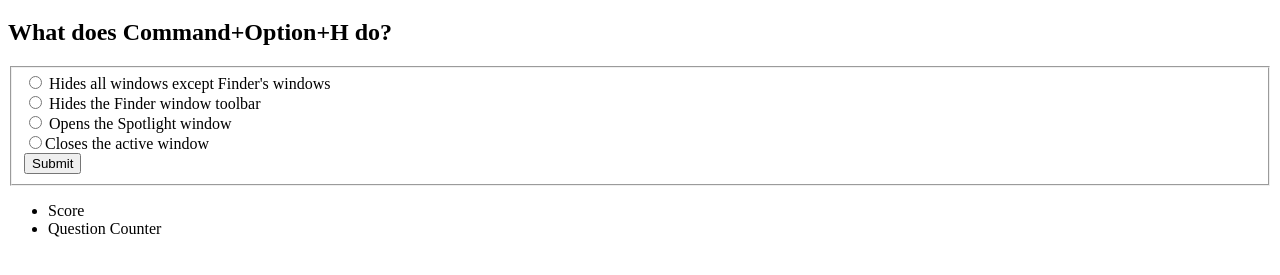
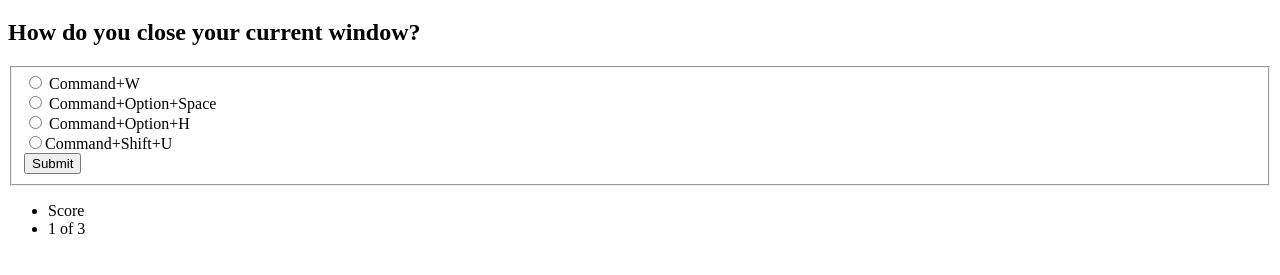
Before and after one commit to nw-iguana/brandon-jonathan-quiz-app, a plain HTML site: page wireframe.html in a window 1280 px wide. Both pictures are taken after a click on the button "Start". Shown: the part 87-362 px from the top of the page. Drawn offline with nearby package versions, Linux system fonts and the light colour scheme.

Commit message:
latest changes

```diff
--- a/index.js
+++ b/index.js
@@ -84,26 +84,31 @@ function generateQuestion(question, answers) {
             <h2 class="question">
                 ${question}
             </h2>
-            <form>
-                <fieldset>
-                    <input type="radio" value="" name="answer1">
-                    <label class="">${answers[0]}</label><br>
-                    <input type="radio" value="" name="answer2">
-                    <label class="">${answers[1]}</label><br>
-                    <input type="radio" value="" name="answer3">
-                    <label class="">${answers[2]}</label><br>
-                    <input type="radio" value="" name="answer4"
-                    <label class="">${answers[3]}</label><br>
-                    <button class="">Submit</button>
-                </fieldset>
-            </form>
+            <div role="radiogroup">
+                <form>
+                    <fieldset>
+                        <input id="answerChoice1" type="radio" aria-checked="false" tabindex="1" name="answer">
+                        <label for="answerChoice1" class="answer1">${answers[0]}</label><br>
+                        <input id="answerChoice2" type="radio" aria-checked="false" tabindex="2" name="answer">
+                        <label for="answerChoice2" class="answer2">${answers[1]}</label><br>
+                        <input id="answerChoice3" type="radio" aria-checked="false" tabindex="3" name="answer">
+                        <label for="answerChoice3" class="answer3">${answers[2]}</label><br>
+                        <input id="answerChoice4" type="radio" aria-checked="false" tabindex="4" name="answer"
+                        <label for="answerChoice4" class="answer4">${answers[3]}</label><br>
+                        <button class="submitButton">Submit</button>
+                    </fieldset>
+                </form>
+            </div>
         </section>`
 }
+
 
 // User sees which question they're on
 
 function currentQuestionNumber() {
     //display question number on DOM
+    STORE.currentQuestion ++;
+    $('.questionCounter').text(`${STORE.currentQuestion} of ${questions.length}`);
 }
 
 // User submits an answer by selecting the radio button
@@ -111,15 +116,35 @@ function currentQuestionNumber() {
 
 function userAnswerSelection() {
     //event listener is listening to user's answer
+    $('.submitButton').on('click', function(event){
+        event.preventDefault();
+        console.log('user selection runs');
+        let answer = $('input:aria-checked').val();
+        if (answer === questions[STORE.currentQuestion].correctAnswer) {
+            correctAnswer();
+        }
+        else {
+            incorrectAnswer();
+        }
+    });
 }
 
 // Validate User's answer as correct or incorrect
 
 function correctAnswer() {
 
+
 }
 
 function incorrectAnswer() {
+
+}
+
+function ifAnswerIsCorrect() {
+
+}
+
+function ifAnswerIsWrong() {
 
 }
 
@@ -157,31 +182,14 @@ function restartQuiz() {
 function runQuiz() {
     //insert functions to start quiz
     startQuiz();
+    currentQuestionNumber();
+
     //renderQuestion(); etc.
 }
 
 $(runQuiz);
 
-/* <section role="article" id="question_Page">
-    <h2 class="question">
-        Bacon ipsum dolor amet turkey ham kielbasa
-        swine tail. Flank pork belly tongue boudin.
-    </h2>
-    <form>
-        <fieldset>
-            <label class=""></label>
-            <input type="radio" value="" name="answer1">
-            <label class=""></label><br>
-            <input type="radio" value="" name="answer2">
-            <label class=""></label><br>
-            <input type="radio" value="" name="answer3">
-            <label class=""></label><br>
-            <input type="radio" value="" name="answer4"><br>
-            <button class="">Submit</button>
-        </fieldset>
-    </form>
-</section>
-
+/*
 <button type="submit" class="">Next Question</button>
 
 <button type="submit">Restart Button</button> */
--- a/wireframe.html
+++ b/wireframe.html
@@ -27,7 +27,7 @@
             <footer role="contentinfo">
                 <ul>
                     <li class="score">Score</li>
-                    <li class="questionCounter">Question Counter</li>
+                    <li class="questionCounter"></li>
                 </ul>
             </footer>
     </main>
```
